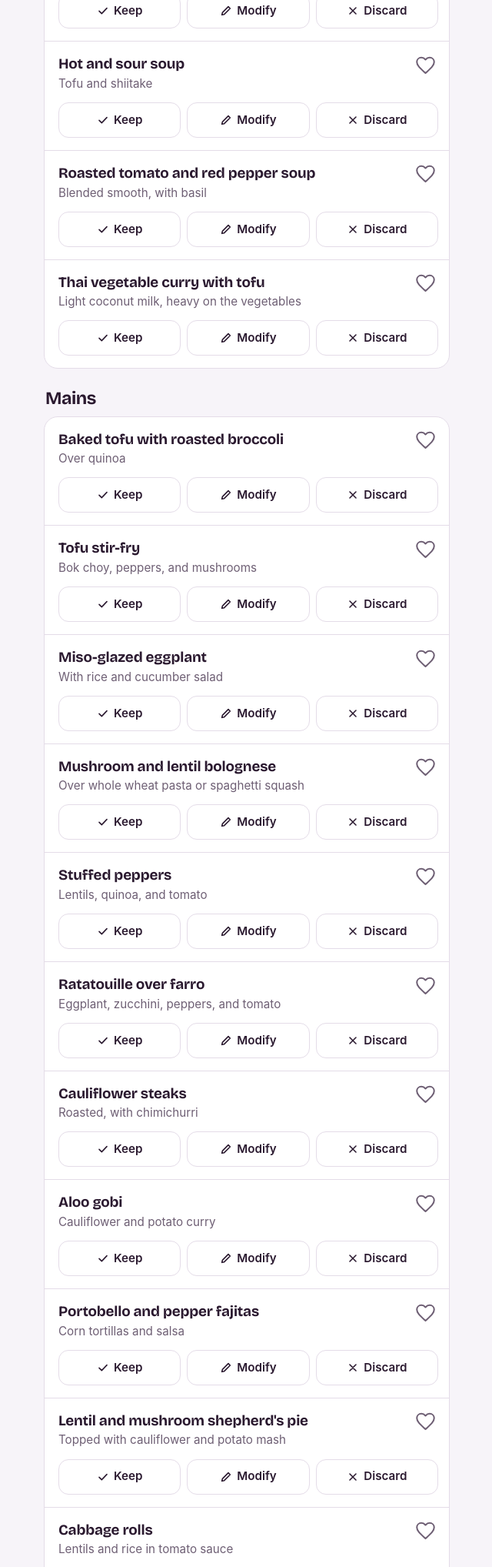
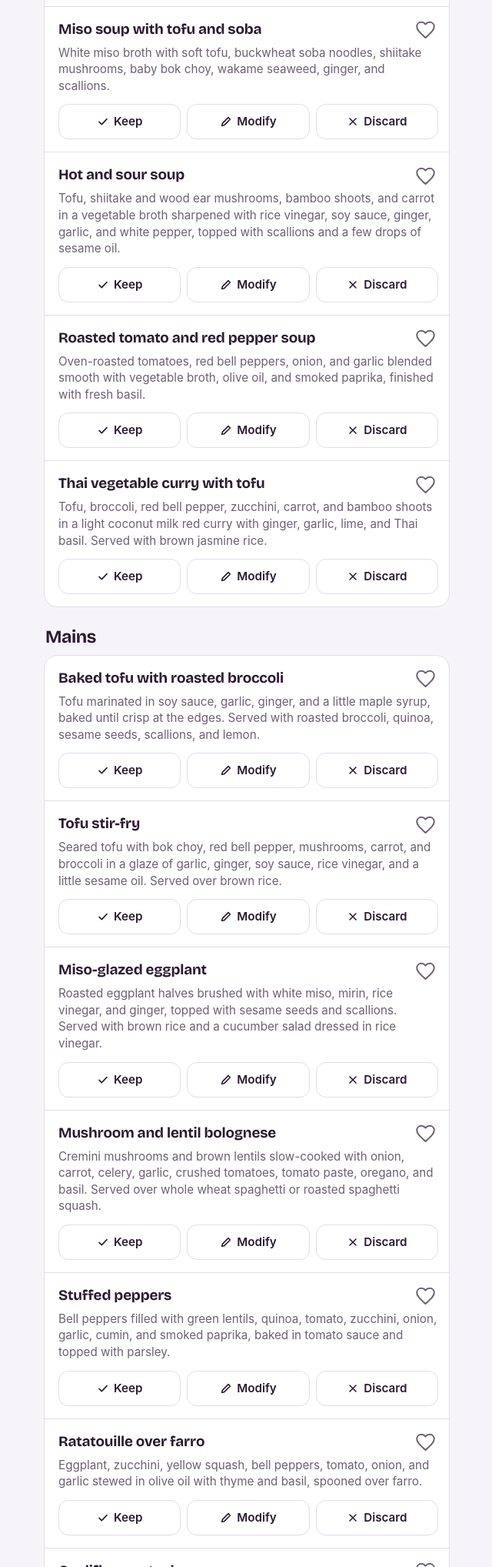
Before and after one commit to nneuwald/neuwald.github.io, a plain HTML site: page bri-menu/index.html in a window 1280 px wide. Shown: the part 764-2800 px from the top of the page at 77% size, without its empty margins (319-959 px from the left). Drawn offline with nearby package versions, Linux system fonts and the light colour scheme; no server answers.

Commit message:
Bri's menu: full-ingredient menu descriptions for every dish
Co-Authored-By: Claude Fable 5.2 <noreply@anthropic.com>
Claude-Session: https://claude.ai/code/session_012uUBdvpzS1hx18gsxE7ajb

```diff
--- a/bri-menu/index.html
+++ b/bri-menu/index.html
@@ -177,12 +177,12 @@ h2 {
   font-family: var(--display); font-weight: 700; font-size: 1.18rem; line-height: 1.2;
   letter-spacing: -0.01em; margin: 0; text-wrap: balance;
 }
-.desc { margin: 3px 0 0; color: var(--muted); font-size: 0.95rem; }
+.desc { margin: 5px 0 0; color: var(--muted); font-size: 0.95rem; line-height: 1.42; }
 .dish[data-status="discard"] .name { text-decoration: line-through; text-decoration-thickness: 2px; color: var(--muted); }
 .dish[data-status="discard"] .desc { display: none; }
 
 .heart {
-  flex: none; width: 46px; height: 46px; margin: -8px -6px 0 0;
+  flex: none; width: 46px; height: 46px; margin: -8px -6px -10px 0;
   display: grid; place-items: center;
   border: 0; border-radius: 50%; background: transparent; color: var(--muted);
 }
@@ -261,35 +261,35 @@ h2 {
      Never renumber or reuse one. Add new dishes with the next unused number
      (the database already holds rows 1 to 100). */
   var DISHES = [
-    { n: 1,  g: "Soups and stews", name: "Red lentil dal", desc: "Spinach and tomato, over brown rice" },
-    { n: 2,  g: "Soups and stews", name: "French lentil soup", desc: "Carrots, celery, kale, and lemon" },
-    { n: 3,  g: "Soups and stews", name: "Miso soup with tofu and soba", desc: "Mushrooms and bok choy" },
-    { n: 4,  g: "Soups and stews", name: "Hot and sour soup", desc: "Tofu and shiitake" },
-    { n: 5,  g: "Soups and stews", name: "Roasted tomato and red pepper soup", desc: "Blended smooth, with basil" },
-    { n: 6,  g: "Soups and stews", name: "Thai vegetable curry with tofu", desc: "Light coconut milk, heavy on the vegetables" },
+    { n: 1,  g: "Soups and stews", name: "Red lentil dal", desc: "Red lentils simmered with tomato, onion, garlic, ginger, turmeric, cumin, coriander, and mustard seed, with wilted spinach, lemon, and cilantro. Served over brown rice." },
+    { n: 2,  g: "Soups and stews", name: "French lentil soup", desc: "French green lentils with carrot, celery, onion, garlic, and kale in a tomato and vegetable broth with thyme and bay leaf, finished with lemon and parsley." },
+    { n: 3,  g: "Soups and stews", name: "Miso soup with tofu and soba", desc: "White miso broth with soft tofu, buckwheat soba noodles, shiitake mushrooms, baby bok choy, wakame seaweed, ginger, and scallions." },
+    { n: 4,  g: "Soups and stews", name: "Hot and sour soup", desc: "Tofu, shiitake and wood ear mushrooms, bamboo shoots, and carrot in a vegetable broth sharpened with rice vinegar, soy sauce, ginger, garlic, and white pepper, topped with scallions and a few drops of sesame oil." },
+    { n: 5,  g: "Soups and stews", name: "Roasted tomato and red pepper soup", desc: "Oven-roasted tomatoes, red bell peppers, onion, and garlic blended smooth with vegetable broth, olive oil, and smoked paprika, finished with fresh basil." },
+    { n: 6,  g: "Soups and stews", name: "Thai vegetable curry with tofu", desc: "Tofu, broccoli, red bell pepper, zucchini, carrot, and bamboo shoots in a light coconut milk red curry with ginger, garlic, lime, and Thai basil. Served with brown jasmine rice." },
 
-    { n: 7,  g: "Mains", name: "Baked tofu with roasted broccoli", desc: "Over quinoa" },
-    { n: 8,  g: "Mains", name: "Tofu stir-fry", desc: "Bok choy, peppers, and mushrooms" },
-    { n: 9,  g: "Mains", name: "Miso-glazed eggplant", desc: "With rice and cucumber salad" },
-    { n: 10, g: "Mains", name: "Mushroom and lentil bolognese", desc: "Over whole wheat pasta or spaghetti squash" },
-    { n: 11, g: "Mains", name: "Stuffed peppers", desc: "Lentils, quinoa, and tomato" },
-    { n: 12, g: "Mains", name: "Ratatouille over farro", desc: "Eggplant, zucchini, peppers, and tomato" },
-    { n: 13, g: "Mains", name: "Cauliflower steaks", desc: "Roasted, with chimichurri" },
-    { n: 14, g: "Mains", name: "Aloo gobi", desc: "Cauliflower and potato curry" },
-    { n: 15, g: "Mains", name: "Portobello and pepper fajitas", desc: "Corn tortillas and salsa" },
-    { n: 16, g: "Mains", name: "Lentil and mushroom shepherd's pie", desc: "Topped with cauliflower and potato mash" },
-    { n: 17, g: "Mains", name: "Cabbage rolls", desc: "Lentils and rice in tomato sauce" },
+    { n: 7,  g: "Mains", name: "Baked tofu with roasted broccoli", desc: "Tofu marinated in soy sauce, garlic, ginger, and a little maple syrup, baked until crisp at the edges. Served with roasted broccoli, quinoa, sesame seeds, scallions, and lemon." },
+    { n: 8,  g: "Mains", name: "Tofu stir-fry", desc: "Seared tofu with bok choy, red bell pepper, mushrooms, carrot, and broccoli in a glaze of garlic, ginger, soy sauce, rice vinegar, and a little sesame oil. Served over brown rice." },
+    { n: 9,  g: "Mains", name: "Miso-glazed eggplant", desc: "Roasted eggplant halves brushed with white miso, mirin, rice vinegar, and ginger, topped with sesame seeds and scallions. Served with brown rice and a cucumber salad dressed in rice vinegar." },
+    { n: 10, g: "Mains", name: "Mushroom and lentil bolognese", desc: "Cremini mushrooms and brown lentils slow-cooked with onion, carrot, celery, garlic, crushed tomatoes, tomato paste, oregano, and basil. Served over whole wheat spaghetti or roasted spaghetti squash." },
+    { n: 11, g: "Mains", name: "Stuffed peppers", desc: "Bell peppers filled with green lentils, quinoa, tomato, zucchini, onion, garlic, cumin, and smoked paprika, baked in tomato sauce and topped with parsley." },
+    { n: 12, g: "Mains", name: "Ratatouille over farro", desc: "Eggplant, zucchini, yellow squash, bell peppers, tomato, onion, and garlic stewed in olive oil with thyme and basil, spooned over farro." },
+    { n: 13, g: "Mains", name: "Cauliflower steaks", desc: "Thick slices of cauliflower roasted with olive oil, garlic, and smoked paprika, topped with a chimichurri of parsley, cilantro, oregano, garlic, red wine vinegar, olive oil, and chili flakes. Served over quinoa with lemony arugula." },
+    { n: 14, g: "Mains", name: "Aloo gobi", desc: "Cauliflower and potato cooked with onion, tomato, garlic, ginger, turmeric, cumin, coriander, and garam masala, finished with cilantro and lemon. Served with brown basmati rice." },
+    { n: 15, g: "Mains", name: "Portobello and pepper fajitas", desc: "Sliced portobello mushrooms, bell peppers, and red onion seared with lime, garlic, cumin, chili powder, and smoked paprika. Served on warm corn tortillas with fresh tomato salsa, avocado, shredded cabbage, and cilantro." },
+    { n: 16, g: "Mains", name: "Lentil and mushroom shepherd's pie", desc: "Brown lentils and cremini mushrooms with onion, carrot, celery, garlic, tomato paste, thyme, rosemary, and vegetable broth, baked under a mash of cauliflower and potato with olive oil and chives." },
+    { n: 17, g: "Mains", name: "Cabbage rolls", desc: "Tender cabbage leaves wrapped around green lentils, brown rice, onion, carrot, garlic, dill, and paprika, baked in tomato sauce with a touch of lemon." },
 
-    { n: 18, g: "Lighter meals", name: "Tempeh lettuce wraps", desc: "Larb style, with lime and herbs" },
-    { n: 19, g: "Lighter meals", name: "Summer rolls with tofu", desc: "Peanut and lime dipping sauce" },
-    { n: 20, g: "Lighter meals", name: "Sushi bowl", desc: "Marinated tofu, cucumber, carrot, avocado, and nori" },
-    { n: 21, g: "Lighter meals", name: "Quinoa tabbouleh", desc: "Parsley, mint, tomato, cucumber, and lemon" },
-    { n: 22, g: "Lighter meals", name: "Warm lentil salad", desc: "Roasted beets, herbs, and mustard vinaigrette" },
-    { n: 23, g: "Lighter meals", name: "Kale and sweet potato salad", desc: "Lemon and tahini dressing" },
-    { n: 24, g: "Lighter meals", name: "Tofu scramble", desc: "Peppers, spinach, and mushrooms" },
+    { n: 18, g: "Lighter meals", name: "Tempeh lettuce wraps", desc: "Crumbled tempeh cooked with shallot, garlic, ginger, lime juice, soy sauce, and chili, tossed with mint, cilantro, scallions, and toasted rice powder. Served in butter lettuce cups with cucumber and shredded carrot." },
+    { n: 19, g: "Lighter meals", name: "Summer rolls with tofu", desc: "Rice paper rolls filled with baked tofu, rice vermicelli, lettuce, cucumber, carrot, red cabbage, mint, cilantro, and Thai basil. Served with a dipping sauce of peanut butter, lime, soy sauce, garlic, and ginger." },
+    { n: 20, g: "Lighter meals", name: "Sushi bowl", desc: "Brown rice seasoned with rice vinegar, topped with tofu marinated in soy sauce and ginger, cucumber, carrot, avocado, radish, pickled ginger, nori, scallions, and sesame seeds, with a soy and wasabi dressing." },
+    { n: 21, g: "Lighter meals", name: "Quinoa tabbouleh", desc: "Quinoa tossed with plenty of parsley and mint, tomato, cucumber, scallions, lemon juice, and olive oil." },
+    { n: 22, g: "Lighter meals", name: "Warm lentil salad", desc: "French green lentils with roasted beets, arugula, shallot, parsley, dill, and toasted walnuts in a vinaigrette of Dijon mustard, red wine vinegar, and olive oil." },
+    { n: 23, g: "Lighter meals", name: "Kale and sweet potato salad", desc: "Massaged kale with roasted sweet potato, quinoa, apple, red onion, and toasted pumpkin seeds in a dressing of tahini, lemon, and garlic." },
+    { n: 24, g: "Lighter meals", name: "Tofu scramble", desc: "Crumbled tofu cooked with onion, bell pepper, mushrooms, spinach, garlic, turmeric, cumin, and nutritional yeast. Served with sliced tomato, avocado, and whole grain toast." },
 
-    { n: 25, g: "Nick's own recipes", name: "King oyster mushroom “scallops”", desc: "Over cauliflower purée or garlicky greens" },
-    { n: 26, g: "Nick's own recipes", name: "Walnut tacos, lightened up", desc: "Half walnut, half chopped mushroom" }
+    { n: 25, g: "Nick's own recipes", name: "King oyster mushroom “scallops”", desc: "Thick rounds of king oyster mushroom seared golden with garlic, thyme, white wine, and lemon, set on cauliflower pur\u00e9e with garlicky saut\u00e9ed spinach and parsley." },
+    { n: 26, g: "Nick's own recipes", name: "Walnut tacos, lightened up", desc: "Chopped walnuts and cremini mushrooms seasoned with cumin, chili powder, smoked paprika, garlic, and lime. Served on corn tortillas with shredded cabbage, pico de gallo, avocado, and cilantro." }
   ];
 
   /* ---------- shared storage (Supabase) ----------
@@ -460,12 +460,13 @@ h2 {
       }
       var li = el("li", "dish");
       var head = el("div", "head");
-      head.appendChild(el("div", "txt", '<h3 class="name">' + esc(d.name) + '</h3><p class="desc">' + esc(d.desc) + "</p>"));
+      head.appendChild(el("div", "txt", '<h3 class="name">' + esc(d.name) + "</h3>"));
       var heart = el("button", "heart", ICON.heart);
       heart.type = "button";
       heart.setAttribute("aria-label", "Love it: " + d.name);
       head.appendChild(heart);
       li.appendChild(head);
+      li.appendChild(el("p", "desc", esc(d.desc)));
 
       var choices = el("div", "choices");
       choices.setAttribute("role", "group");
```
